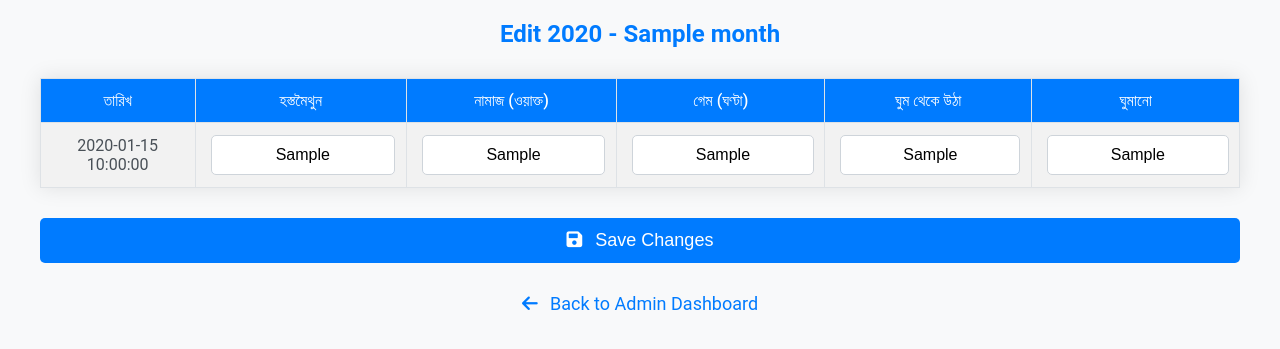
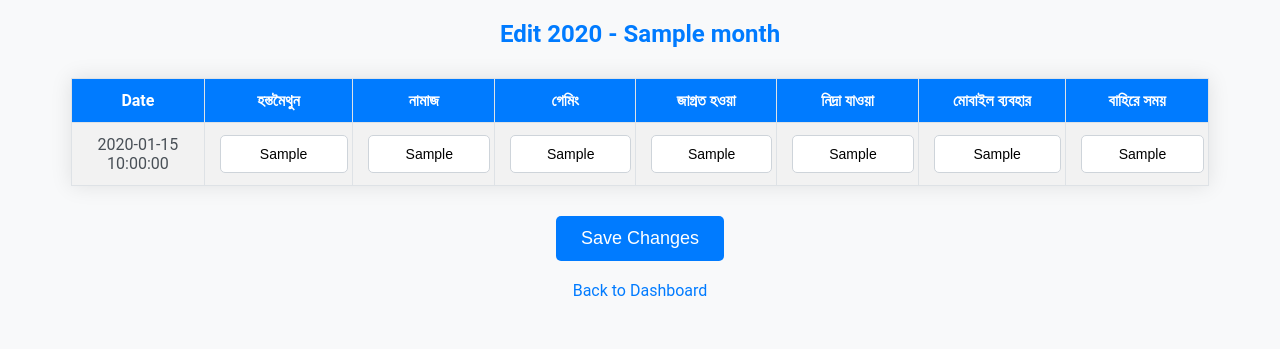
Before and after one commit to shahariarmahfuz/Do-it, a Flask app: template templates/edit_month.html in a window 1280 px wide. Shown: the top 349 px of the page. Run offline with Flask 2, Linux system fonts and the light colour scheme; the template is opened without the code that fills it: most values are stand-ins (such as "Sample title", 1, 10 or a date in 2020).

Commit message:
Update edit_month.html

```diff
--- a/templates/edit_month.html
+++ b/templates/edit_month.html
@@ -6,7 +6,7 @@
     <meta name="description" content="Admin panel for editing monthly data">
     <meta name="keywords" content="admin, edit, data, month, year">
     <meta name="author" content="Your Name">
-    <title>Edit {{ year }} - {{ month }} | Premium Admin Panel</title>
+    <title>Edit {{ year }} - {{ month }} | Admin Panel</title>
     <link rel="stylesheet" href="https://cdnjs.cloudflare.com/ajax/libs/font-awesome/6.0.0-beta3/css/all.min.css">
     <style>
         body {
@@ -22,27 +22,25 @@
             font-weight: 600;
         }
 
-        table.data-table {
-          width: 95%;
+        table {
+            width: 90%;
             margin: 30px auto;
             border-collapse: collapse;
             box-shadow: 0 0 20px rgba(0, 0, 0, 0.1);
         }
 
-        table.data-table th,
-        table.data-table td {
+        table th, table td {
             padding: 12px 15px;
             text-align: center;
             border: 1px solid #dee2e6;
         }
 
-        table.data-table th {
+        table th {
             background-color: #007bff;
             color: white;
-          font-weight: 500;
         }
 
-        table.data-table tr:nth-child(even) {
+        table tr:nth-child(even) {
             background-color: #f2f2f2;
         }
 
@@ -51,15 +49,13 @@
             padding: 10px;
             border: 1px solid #ced4da;
             border-radius: 5px;
-          font-size: 16px;
+            font-size: 14px;
             text-align: center;
-          transition: border-color 0.2s ease-in-out;
         }
 
         input[type="text"]:focus {
             outline: none;
             border-color: #80bdff;
-          box-shadow: 0 0 0 0.2rem rgba(0, 123, 255, 0.25);
         }
 
         button {
@@ -70,10 +66,8 @@
             font-size: 18px;
             border-radius: 5px;
             cursor: pointer;
-          width: 95%;
             margin: 20px auto;
             display: block;
-          transition: background-color 0.2s ease-in-out;
         }
 
         button:hover {
@@ -81,63 +75,48 @@
         }
 
         a {
+            text-align: center;
             display: block;
-          text-align: center;
-          margin-top: 30px;
-          font-size: 18px;
+            margin-top: 20px;
+            font-size: 16px;
             color: #007bff;
             text-decoration: none;
-          transition: color 0.2s ease-in-out;
         }
 
         a:hover {
-          color: #0056b3;
             text-decoration: underline;
-        }
-
-        .fas {
-          margin-right: 8px;
         }
     </style>
 </head>
 <body>
-
-{% block content %}
     <h2>Edit {{ year }} - {{ month }}</h2>
-
     <form method="post">
-
-        <table class="data-table">
+        <table>
             <tr>
-                <th>তারিখ</th>
+                <th>Date</th>
                 <th>হস্তমৈথুন</th>
-                <th>নামাজ (ওয়াক্ত)</th>
-                <th>গেম (ঘণ্টা)</th>
-                <th>ঘুম থেকে উঠা</th>
-                <th>ঘুমানো</th>
+                <th>নামাজ</th>
+                <th>গেমিং</th>
+                <th>জাগ্রত হওয়া</th>
+                <th>নিদ্রা যাওয়া</th>
+                <th>মোবাইল ব্যবহার</th>
+                <th>বাহিরে সময়</th>
             </tr>
             {% for day in days %}
             <tr>
                 <td>{{ day.date }}</td>
                 <td><input type="text" name="হস্তমৈথুন" value="{{ day["হস্তমৈথুন"] }}"></td>
-                <td><input type="text" name="নামাজ (ওয়াক্ত)" value="{{ day["নামাজ (ওয়াক্ত)"] }}"></td>
-                <td><input type="text" name="গেম (ঘণ্টা)" value="{{ day["গেম (ঘণ্টা)"] }}"></td>
-                <td><input type="text" name="ঘুম থেকে উঠা" value="{{ day["ঘুম থেকে উঠা"] }}"></td>
-                <td><input type="text" name="ঘুমানো" value="{{ day["ঘুমানো"] }}"></td>
+                <td><input type="text" name="নামাজ" value="{{ day["নামাজ"] }}"></td>
+                <td><input type="text" name="গেমিং" value="{{ day["গেমিং"] }}"></td>
+                <td><input type="text" name="জাগ্রত হওয়া" value="{{ day["জাগ্রত হওয়া"] }}"></td>
+                <td><input type="text" name="নিদ্রা যাওয়া" value="{{ day["নিদ্রা যাওয়া"] }}"></td>
+                <td><input type="text" name="মোবাইল ব্যবহার" value="{{ day["মোবাইল ব্যবহার"] }}"></td>
+                <td><input type="text" name="বাহিরে সময়" value="{{ day["বাহিরে সময়"] }}"></td>
             </tr>
             {% endfor %}
         </table>
-
-        <button type="submit">
-            <i class="fas fa-save"></i> Save Changes
-        </button>
+        <button type="submit">Save Changes</button>
     </form>
-
-    <a href="/admin">
-        <i class="fas fa-arrow-left"></i> Back to Admin Dashboard
-    </a>
-
-{% endblock %}
-
+    <a href="/admin">Back to Dashboard</a>
 </body>
 </html>
```
Lines whose indentation alone changed are shown as unchanged.
